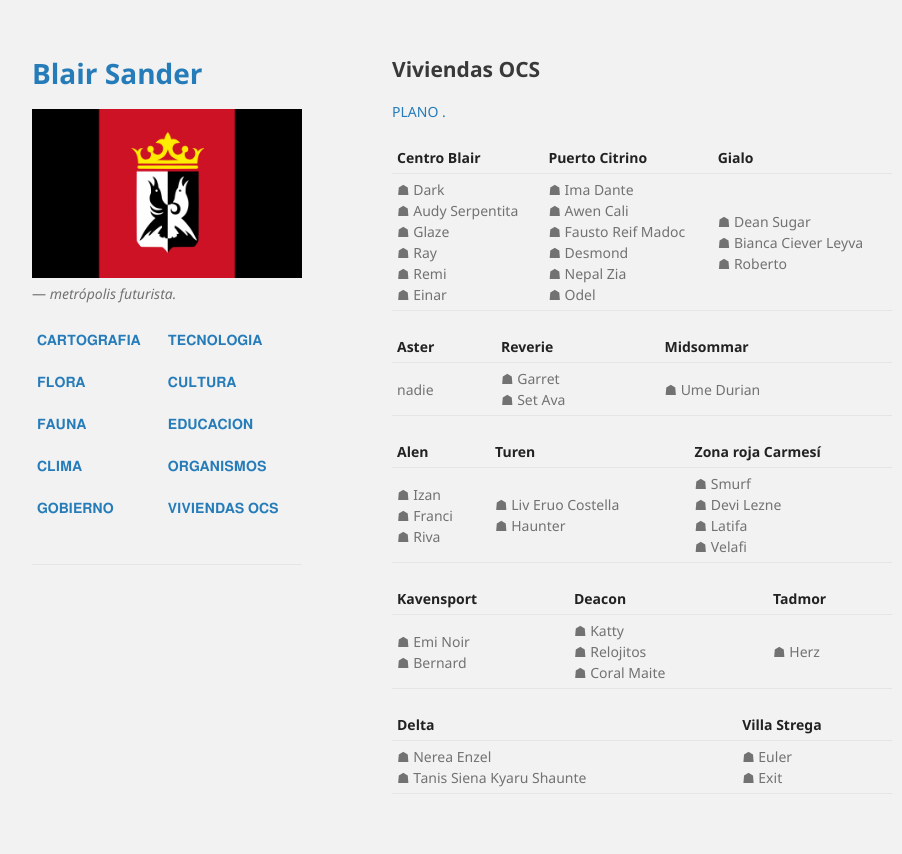
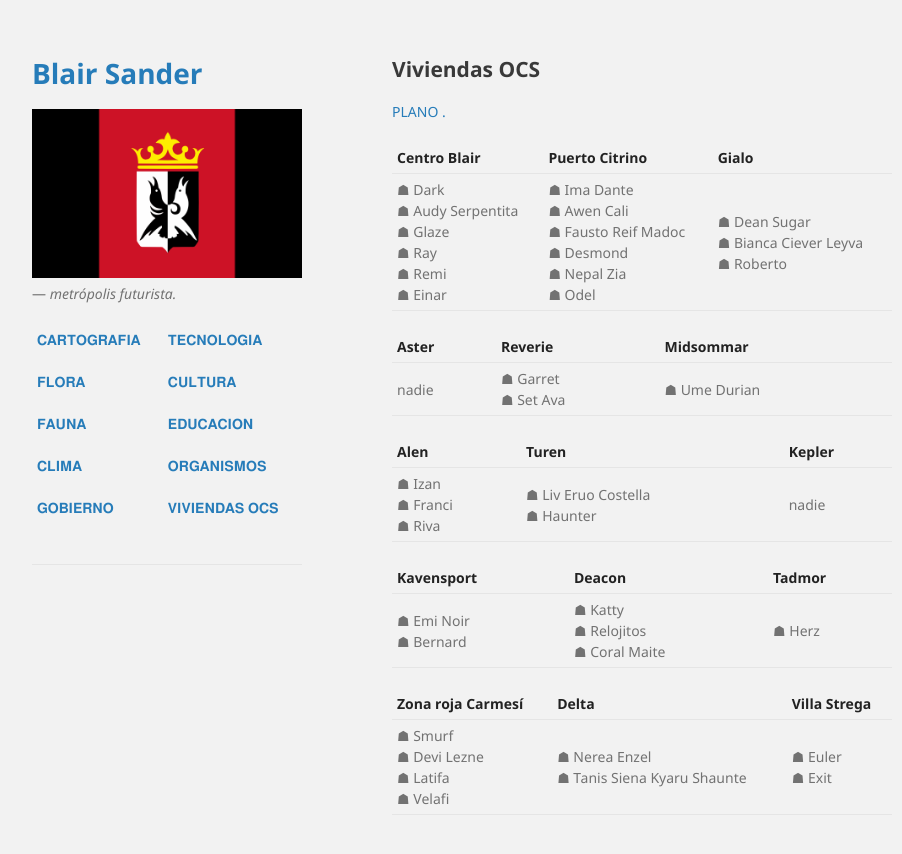
Before and after one commit to BlairSander/ciudad, a Jekyll site: the page built from ocs.md, in a window 1280 px wide. Shown: the top 854 px of the page, without its empty margins (178-1080 px from the left). Built offline with Jekyll 4.4.1, drawn with Linux system fonts in a browser that asks for light colours; part of the change alters nothing that is shown.

Commit message:
Update ocs.md

```diff
--- a/ocs.md
+++ b/ocs.md
@@ -16,9 +16,9 @@ layout: default
 | nadie| ☗ Garret <br>☗ Set Ava | ☗ Ume Durian|
 
 
-| **Alen**| **Turen**| **Zona roja Carmesí** |
+| **Alen**| **Turen**| **Kepler** |
 |:-------------|:------------------|:------|
-| ☗ Izan <br>☗ Franci <br>☗ Riva | ☗ Liv Eruo Costella <br>☗ Haunter | ☗ Smurf <br>☗ Devi Lezne  <br>☗ Latifa <br>☗ Velafi |
+| ☗ Izan <br>☗ Franci <br>☗ Riva | ☗ Liv Eruo Costella <br>☗ Haunter | nadie |
 
 
 | **Kavensport**| **Deacon**| **Tadmor** |
@@ -26,6 +26,6 @@ layout: default
 | ☗ Emi Noir <br>☗ Bernard| ☗ Katty <br>☗ Relojitos <br>☗ Coral Maite | ☗ Herz|
 
 
-| **Delta**| **Villa Strega**|
-|:-------------|:------------------|
-| ☗ Nerea Enzel <br> ☗ Tanis Siena Kyaru Shaunte| ☗ Euler <br>☗ Exit |
+| **Zona roja Carmesí**| **Delta**| **Villa Strega**|
+|:-------------|:------------------|:------------------|
+| ☗ Smurf <br>☗ Devi Lezne  <br>☗ Latifa <br>☗ Velafi| ☗ Nerea Enzel <br> ☗ Tanis Siena Kyaru Shaunte| ☗ Euler <br>☗ Exit |
```
